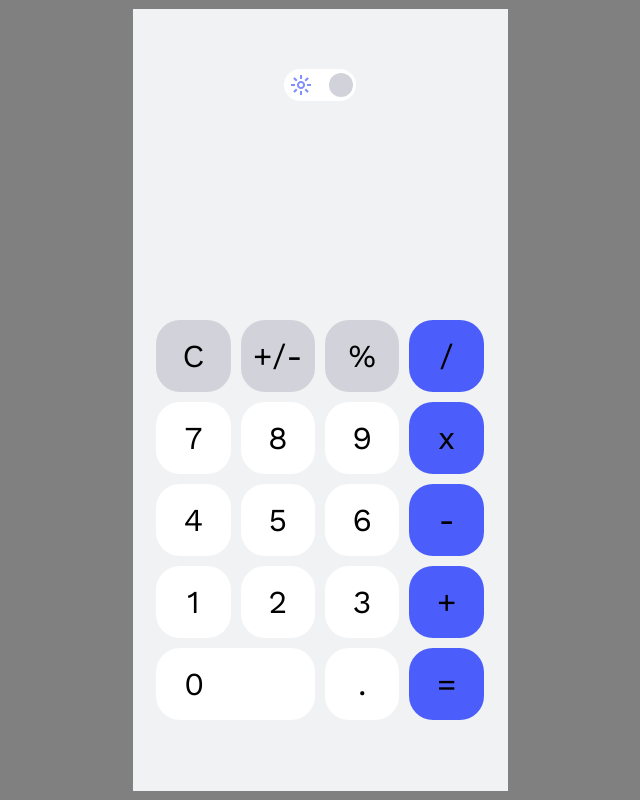
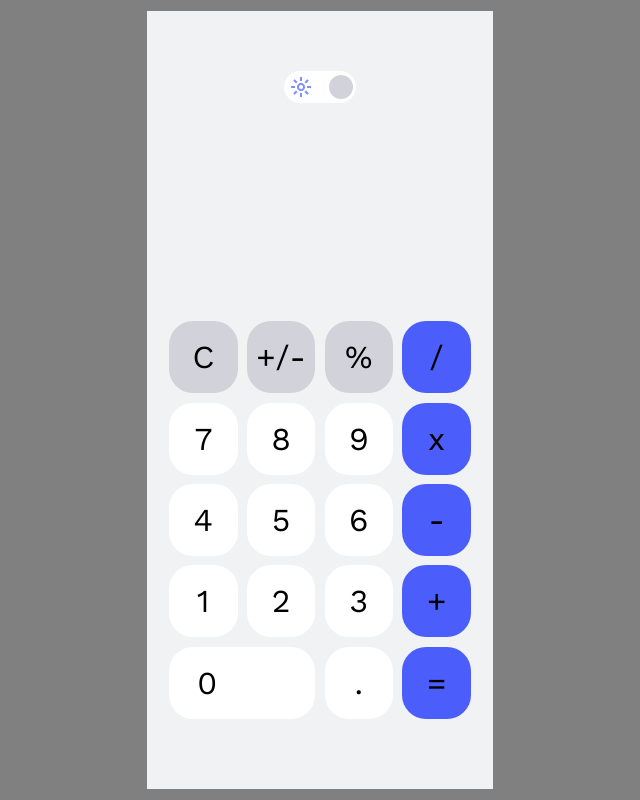
Before and after one commit to DarynaTorianyk/Calc-Pet-App, a website: page index.html in a window 1280 px wide. Shown: the whole page, without its empty margins (320-960 px from the left). Drawn offline with nearby package versions, Linux system fonts and the light colour scheme.

```diff
--- a/src/scss/modules/_button.scss
+++ b/src/scss/modules/_button.scss
@@ -16,6 +16,24 @@
         overflow: hidden;
         transition: background-color 0.2s;
         z-index: 1;
+
+      @media (max-width: 480px) {
+          width: 22%;
+      }
+
+      @media (min-width: 800px) and (max-width: 1080px) {
+          width: 22%;
+      }
+      @media (min-width: 1080px) and (max-width: 1280px) {
+          width: 22%;
+      }
+      @media (min-width: 1280px) and (max-width: 1920px) {
+          width: 22%;
+      }
+      @media (min-width: 1920px) and (max-width: 2380px) {
+          width: 22%;
+      }
+
 
       .circle {
         position: absolute;
--- a/src/scss/modules/_calculatorInput.scss
+++ b/src/scss/modules/_calculatorInput.scss
@@ -18,6 +18,7 @@
     transition: all 0.2s;
     z-index: 1;
 }
+
 .small-font {
     font-size: 64px;
 }
--- a/src/scss/modules/_container.scss
+++ b/src/scss/modules/_container.scss
@@ -1,5 +1,5 @@
 .container {
-    height: 100vh;
+    min-height: 100vh;
     display: flex;
 	flex-direction: row;
 	justify-content: center;
@@ -7,11 +7,30 @@
 
     &__dark-theme-calculator {
         width: 375px;
-        height: auto;
+        max-width: 100%;
+        min-height: auto;
         background: var(--color-container-bg);
         margin:  auto;
         overflow: hidden;
         transition: all 0.2s;
         z-index: 1;
+
+        @media (max-width: 480px) {
+            width: 98%;
+        }
+
+        @media (min-width: 800px) and (max-width: 1080px) {
+            width: 42%;
+        }
+        @media (min-width: 1080px) and (max-width: 1280px) {
+            width: 35%;
+        }
+        @media (min-width: 1280px) and (max-width: 1920px) {
+            width: 27%;
+        }
+        @media (min-width: 1920px) and (max-width: 2380px) {
+            width: 19%;
+        }
+
     }
 }
```
Also changed, not shown: src/css/index.css.
